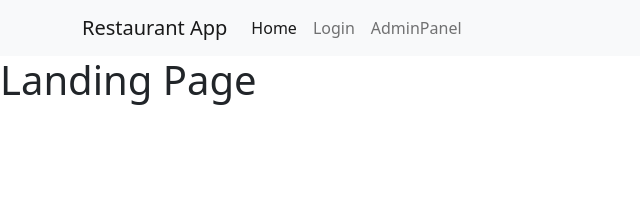
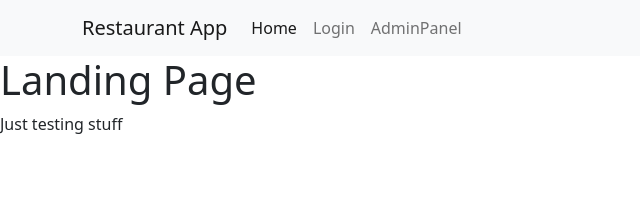
Before and after one commit to simonsoeborg/dtu_02363-frontend, a React (Create React App) app: page / in a window 1280 px wide. Shown: the top 202 px of the page, without its empty margins (0-640 px from the left). Built offline with nearby package versions, Linux system fonts and the light colour scheme; no server answers.

Commit message:
testing stuff

```diff
--- a/src/Components/LandingPage.tsx
+++ b/src/Components/LandingPage.tsx
@@ -4,6 +4,7 @@ const LandingPage = () => {
     return (
         <div>
             <h1>Landing Page</h1>
+            <p>Just testing stuff</p>
         </div>
     )
 }
```
